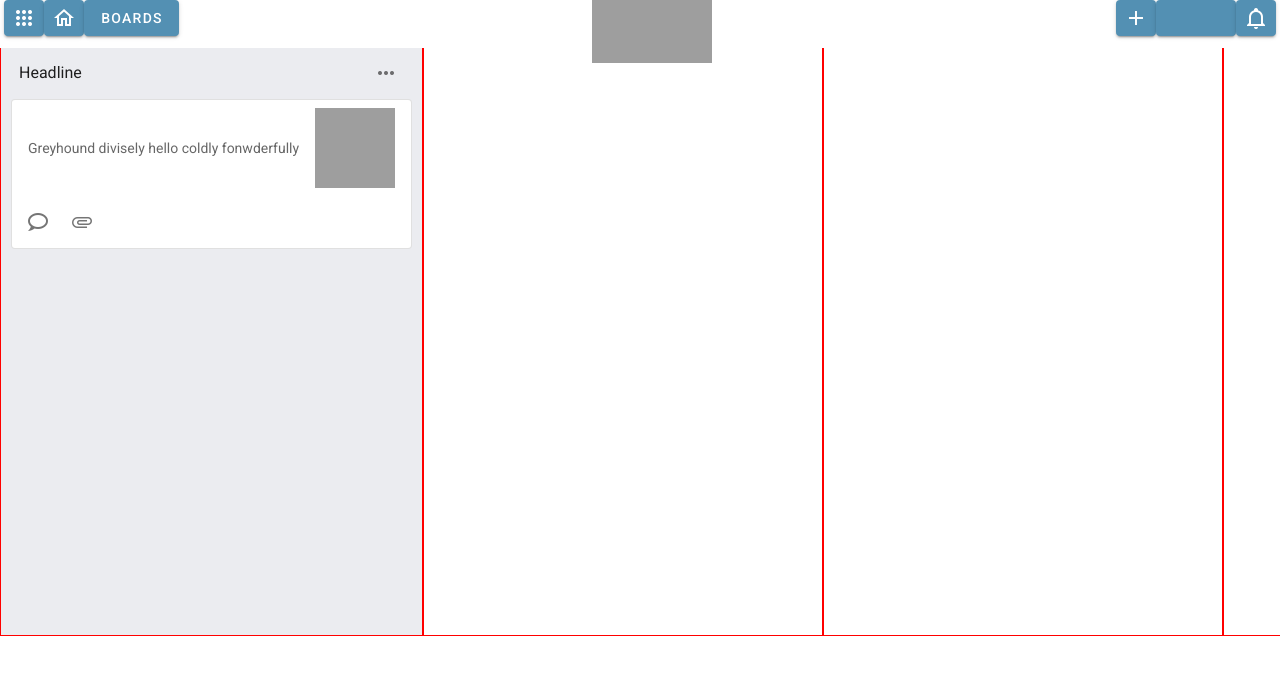
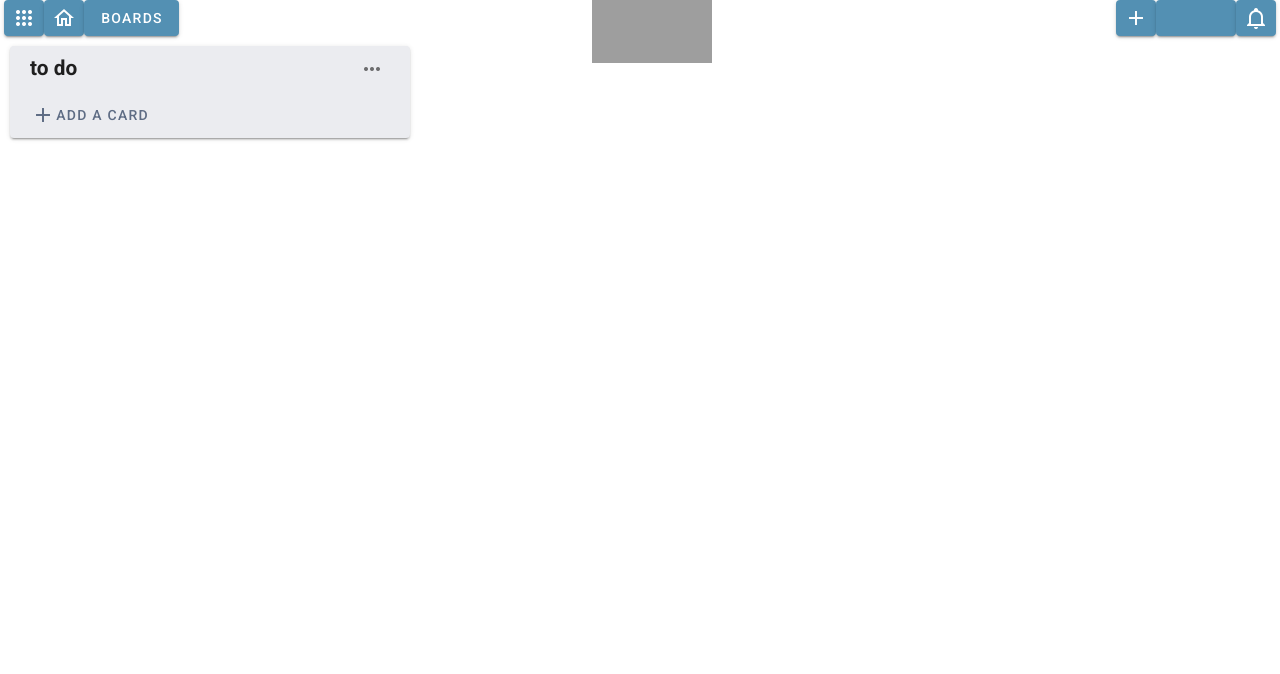
Before and after one commit to Jade-SY/TrelloCopy, a Vue app: page / in a window 1280 px wide. Shown: the top 674 px of the page. Built offline with nearby package versions, Linux system fonts and the light colour scheme; grey boxes are pictures that could not be loaded.

Commit message:
first commit

```diff
--- a/src/components/main/ListBox.vue
+++ b/src/components/main/ListBox.vue
@@ -1,30 +1,37 @@
 <template>
-  <div class="list-box">
-    <v-list-item-title class="list-box-title ma-2">
-      Headline
+  <v-card class="list-box">
+    <v-row class="box-header" align="center" no-gutters>
+      <h2>{{ title }}</h2>
+      <v-spacer></v-spacer>
       <v-btn icon><v-icon>mdi-dots-horizontal</v-icon></v-btn>
-    </v-list-item-title>
-    <list-box-item></list-box-item>
-  </div>
+    </v-row>
+    <div class="item-list-wrapper"></div>
+    <div class="btn-wrapper">
+      <v-btn text color="#5e6c84"><v-icon>mdi-plus</v-icon> Add a card</v-btn>
+    </div>
+  </v-card>
 </template>
 
 <script>
 export default {
   name: 'ListBox',
-  components: {
-    ListBoxItem: () => import('@/components/listbox/ListBoxItem.vue'),
-  },
+  props: ['title'],
+  components: {},
 };
 </script>
 
 <style lang="scss" scoped>
 .list-box {
-  padding: 10px;
+  margin: 10px;
   background: #ebecf0;
 }
-.list-box-title {
-  display: flex;
-  justify-content: space-between;
-  align-items: center;
+.box-header {
+  padding: 5px 20px;
+  h2 {
+    font-size: 1.3rem;
+  }
+}
+.btn-wrapper {
+  padding: 5px;
 }
 </style>
--- a/src/views/Main.vue
+++ b/src/views/Main.vue
@@ -1,14 +1,6 @@
 <template>
   <div class="main-view">
-    <list-box></list-box>
-    <div class="list-box"></div>
-    <div class="list-box"></div>
-    <div class="list-box"></div>
-    <div class="list-box"></div>
-    <div class="list-box"></div>
-    <div class="list-box"></div>
-    <div class="list-box"></div>
-    <div class="list-box"></div>
+    <list-box :title="'to do'"></list-box>
   </div>
 </template>
 
@@ -23,14 +15,12 @@ export default {
 
 <style lang="scss" scoped>
 .main-view {
-  height: calc(100vh - 60px);
   display: flex;
   flex-flow: row;
+  align-items: flex-start;
   overflow-x: auto;
 }
 .list-box {
   flex: 400px 0 0;
-  height: 600px;
-  border: 1px solid red;
 }
 </style>
```
